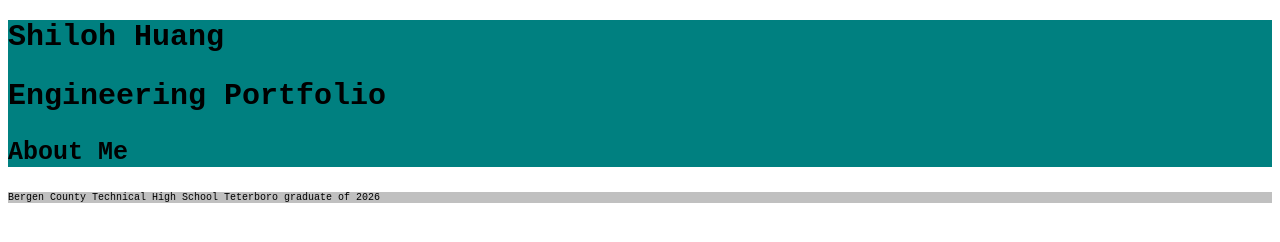
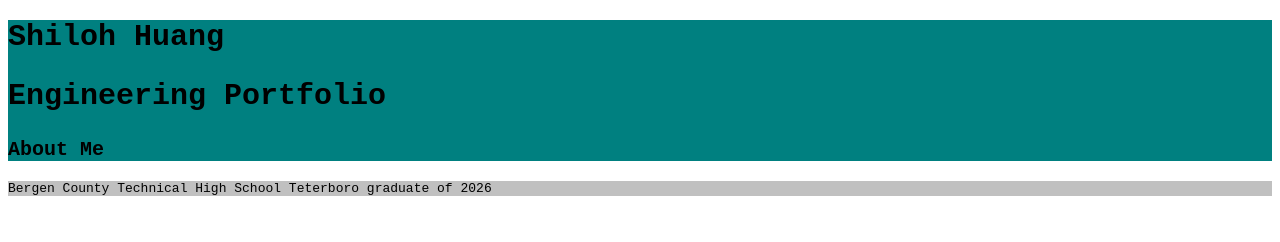
Before and after one commit to SH-866/Sh-866.github.io, a plain HTML site: page index.html in a window 1280 px wide. Drawn offline with Linux system fonts and the light colour scheme.

Commit message:
Update index.html

```diff
--- a/index.html
+++ b/index.html
@@ -17,13 +17,13 @@
       font-family: monospace;
       font-weight: bold;
       font-color: black;
-      font-size: 25px;
+      font-size: 20px;
     }
     .font-regular{
       font-family: monospace;
       font-weight: normal;
       font-color: gray;
-      font-size: 10px;
+      font-size: 13px;
     }
     .centered{
       padding-left: 500px;
```
